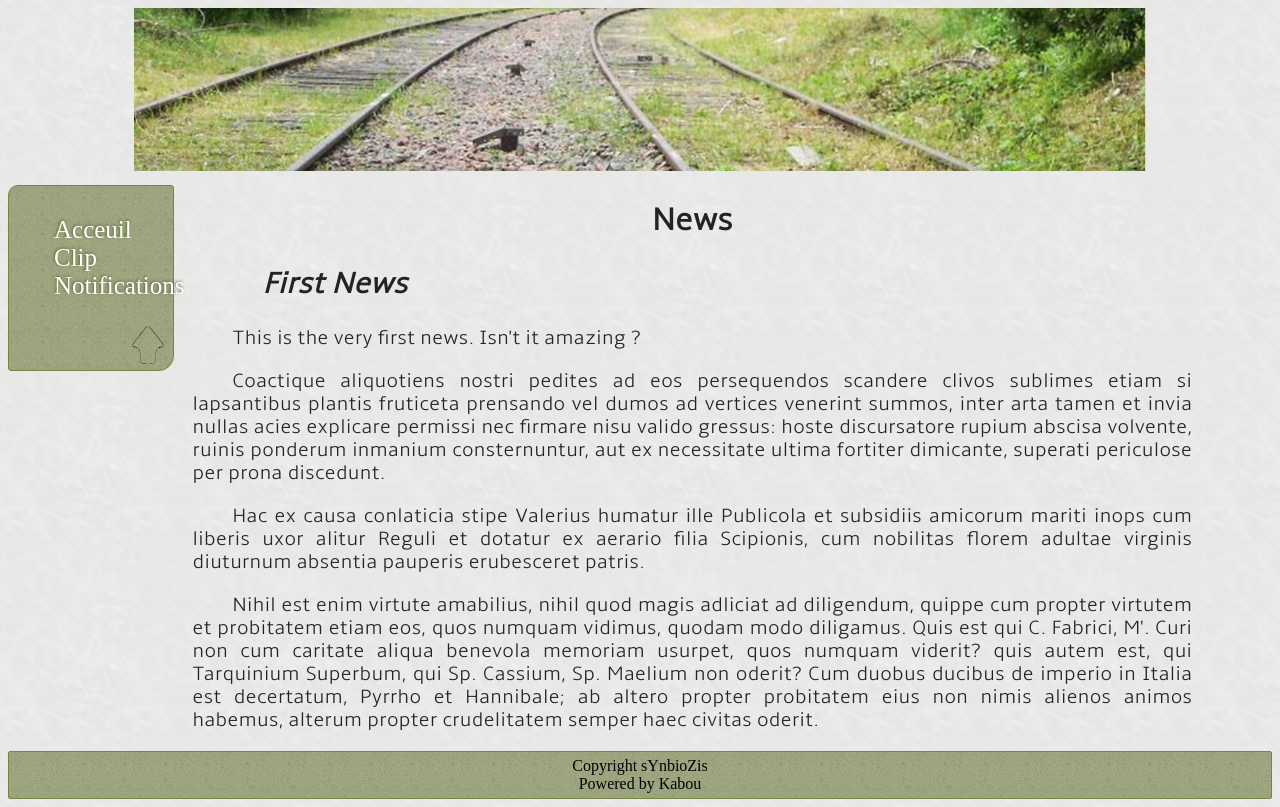
After one commit to synbiozis/site, a Python web app: template templates/first_news.html in a window 1280 px wide. The commit adds this page. Run offline with Jinja, Linux system fonts and the light colour scheme; the template is opened without the code that fills it, so the values that code supplies are empty.

Commit message:
New Update

```diff
--- /dev/null
+++ b/static/clip.css
@@ -0,0 +1,6 @@
+iframe
+{
+	border-bottom: 2px solid black;
+	border-radius: 8px;
+	padding: 50px;
+}
--- a/static/info.css
+++ b/static/info.css
@@ -1,8 +1,8 @@
 .info_success, .info_error
 {
-	width: 80;
+	width: 80%;
 	margin-top: 10px;
-	margin-left: 13%;
+	margin-left: 14%;
 
 	border-radius: 15px 3px 20px 3px;
 
--- a/static/menu.css
+++ b/static/menu.css
@@ -12,6 +12,13 @@
 
 	border: 1px solid #718743;
 	border-radius: 10px 3px 15px 3px;
+
+	padding: 5px;
+}
+
+nav img
+{
+	float: right;
 }
 
 nav a, a:visited
@@ -42,8 +49,13 @@
 		position: static;
 		margin-top: 3px;
 
-		width: 100%;
+		width: 95%;
 
+	}
+
+	nav img
+	{
+		visibility:hidden;
 	}
 
 	nav ul
@@ -69,4 +81,9 @@
 	{
 		background: #a7bc7a;
 	}
+
+	nav img
+	{
+		visibility:hidden;
+	}
 }
--- a/static/style.css
+++ b/static/style.css
@@ -8,11 +8,7 @@ body
 	background: #e8e9e6 url(background_body.png) top left repeat;
 }
 
-iframe
-{
-	border-bottom: 2px solid none;
-	padding-bottom: 30px;
-}
+
 
 @font-face
 {
--- a/templates/bones.html
+++ b/templates/bones.html
@@ -9,6 +9,7 @@
 		<link href="{{ url_for('static', filename='section.css') }}" rel="stylesheet" type="text/css" />
 		<link href="{{ url_for('static', filename='footer.css') }}" rel="stylesheet" type="text/css" />
 		<link href="{{ url_for('static', filename='info.css') }}" rel="stylesheet" type="text/css" />
+		<link href="{{ url_for('static', filename='clip.css') }}" rel="stylesheet" type="text/css" />
 		<title>sYnbioZis - {% block title %}{% endblock %}</title>
     </head>
 
@@ -23,6 +24,9 @@
  				<li><a href="{{ url_for('clip') }}">Clip</a></li>
  				<li><a href="{{ url_for('bones') }}">Notifications</a></li>
 			</ul>
+
+			<a href="#"> <img src="{{ url_for('static', filename='image/up.svg') }}" width="40", height="40" /></a>
+
     	</nav>
 
     	<!-- Infos Messages -->
--- a/templates/clip.html
+++ b/templates/clip.html
@@ -6,7 +6,7 @@
 <center>
 {% for elt in videos %}
 	{% if elt != "" %}
-	<iframe width="420" height="315" src="{{ elt }}" frameborder="0" allowfullscreen></iframe><br /><br />
+	<iframe width="420" height="315" src="{{ elt }}" frameborder="0" allowfullscreen></iframe><br />
 	{% endif %}
 {% endfor %}
 </center>
--- /dev/null
+++ b/templates/first_news.html
@@ -0,0 +1,14 @@
+{% extends "bones.html" %}
+
+{% block title %}News{% endblock %}
+
+{% block section %}
+
+
+	<h2>First News</h2>
+	<p>This is the very first news. Isn't it amazing ?</p>
+	<p>Coactique aliquotiens nostri pedites ad eos persequendos scandere clivos sublimes etiam si lapsantibus plantis fruticeta prensando vel dumos ad vertices venerint summos, inter arta tamen et invia nullas acies explicare permissi nec firmare nisu valido gressus: hoste discursatore rupium abscisa volvente, ruinis ponderum inmanium consternuntur, aut ex necessitate ultima fortiter dimicante, superati periculose per prona discedunt.</p>
+	<p>Hac ex causa conlaticia stipe Valerius humatur ille Publicola et subsidiis amicorum mariti inops cum liberis uxor alitur Reguli et dotatur ex aerario filia Scipionis, cum nobilitas florem adultae virginis diuturnum absentia pauperis erubesceret patris.</p>
+	<p>Nihil est enim virtute amabilius, nihil quod magis adliciat ad diligendum, quippe cum propter virtutem et probitatem etiam eos, quos numquam vidimus, quodam modo diligamus. Quis est qui C. Fabrici, M'. Curi non cum caritate aliqua benevola memoriam usurpet, quos numquam viderit? quis autem est, qui Tarquinium Superbum, qui Sp. Cassium, Sp. Maelium non oderit? Cum duobus ducibus de imperio in Italia est decertatum, Pyrrho et Hannibale; ab altero propter probitatem eius non nimis alienos animos habemus, alterum propter crudelitatem semper haec civitas oderit.</p>
+
+{% endblock %}
--- a/templates/news.html
+++ b/templates/news.html
@@ -15,4 +15,6 @@
 
 {% endfor %}
 
+<!-- {{ readnews('first_news') }} -->
+
 {% endblock %}
```
Also changed, not shown: flask_app.py (+13 -4 lines), static/image/up.svg (added).
